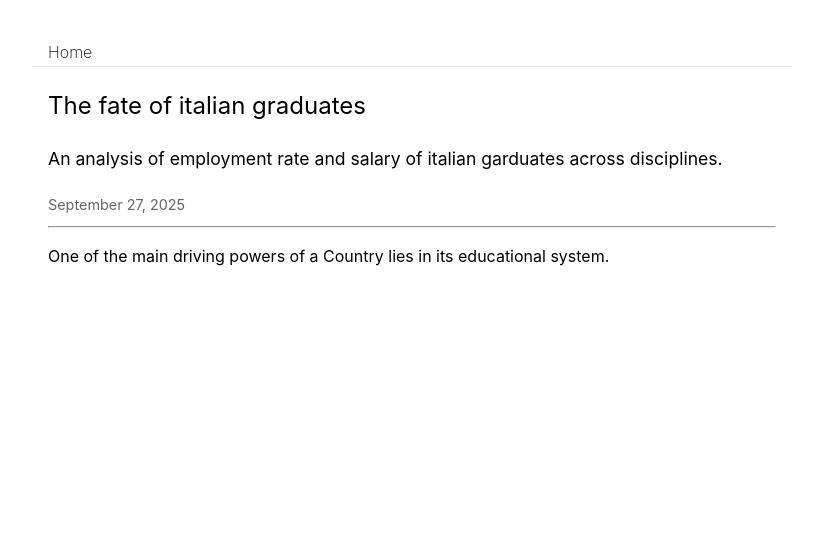
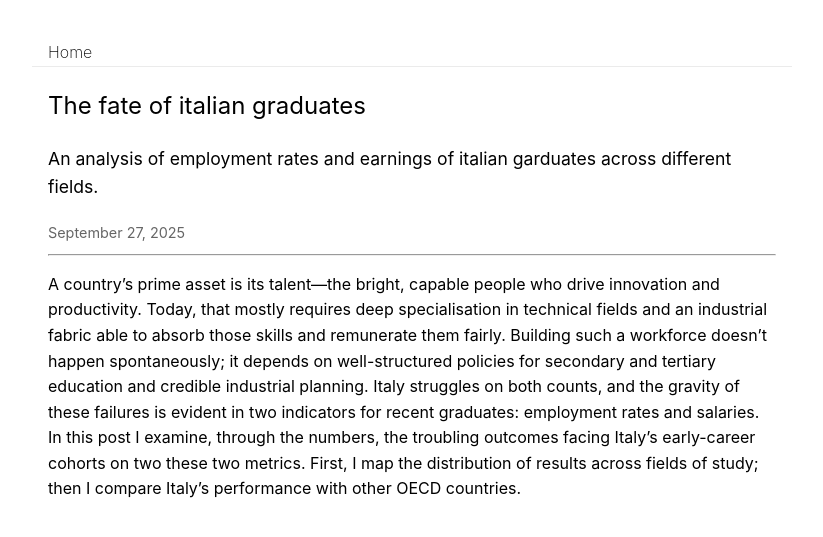
Before and after one commit to pietroborchia/my-blog, a Jekyll site: the page built from _posts/2025-09-27-The fate of italian gradates.md, in a window 1280 px wide. Shown: the top 537 px of the page, without its empty margins (228-1051 px from the left). Built offline with Jekyll 4.4.1, drawn with Linux system fonts in a browser that asks for light colours.

Commit message:
Update 2025-09-27-The fate of italian gradates.md

```diff
--- a/_posts/2025-09-27-The fate of italian gradates.md
+++ b/_posts/2025-09-27-The fate of italian gradates.md
@@ -1,8 +1,9 @@
 ---
 layout: default
 title: "The fate of italian graduates"
-summary: "An analysis of employment rate and salary of italian garduates across disciplines."
+summary: "An analysis of employment rates and earnings of italian garduates across different fields."
 ---
 
 
-One of the main driving powers of a Country lies in its educational system.
+A country’s prime asset is its talent—the bright, capable people who drive innovation and productivity. Today, that mostly requires deep specialisation in technical fields and an industrial fabric able to absorb those skills and remunerate them fairly. Building such a workforce doesn’t happen spontaneously; it depends on well-structured policies for secondary and tertiary education and credible industrial planning. Italy struggles on both counts, and the gravity of these failures is evident in two indicators for recent graduates: employment rates and salaries.
+In this post I examine, through the numbers, the troubling outcomes facing Italy’s early-career cohorts on two these two metrics. First, I map the distribution of results across fields of study; then I compare Italy’s performance with other OECD countries.
```
